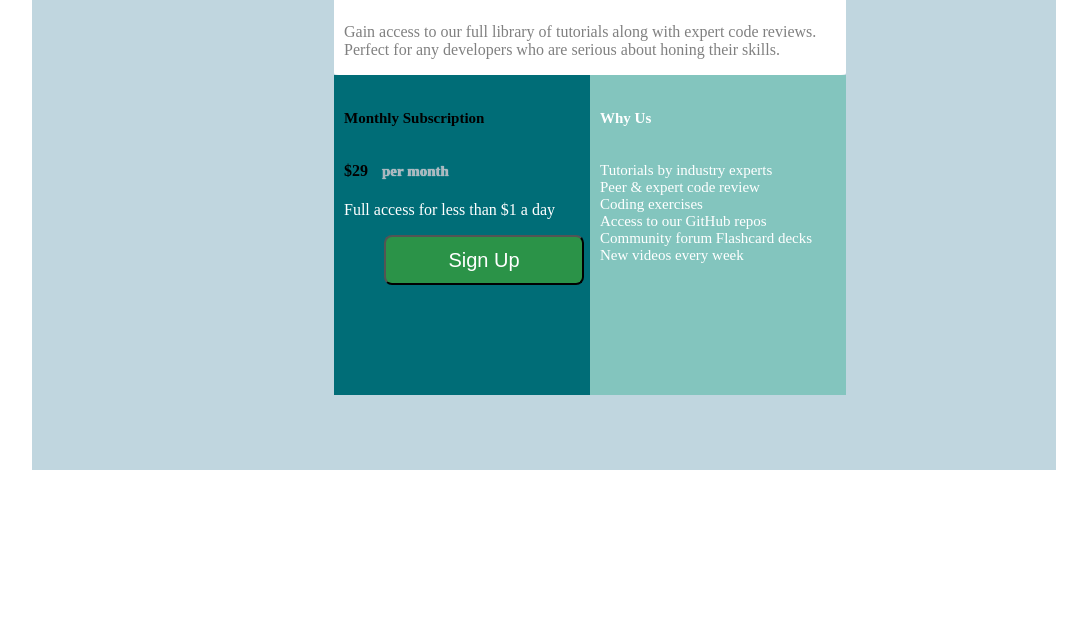
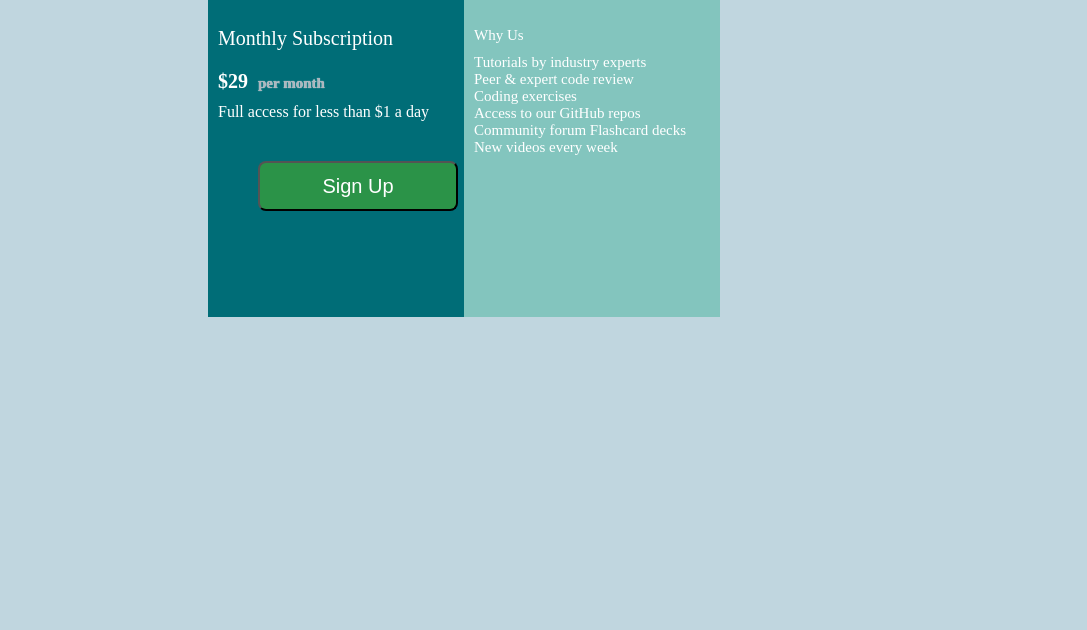
Before and after one commit to uzma0/price-component, a plain HTML site: page index.html in a window 1280 px wide. Shown: the part 270-900 px from the top of the page, without its empty margins (176-1263 px from the left). Before the commit the page ends 800 px from the top, so only its background shows below. Drawn offline with Linux system fonts and the light colour scheme.

Commit message:
First commit

```diff
--- a/app.css
+++ b/app.css
@@ -1,23 +1,23 @@
 * {
   box-sizing: border-box;
+  margin: 0;
+  padding: 0;
+}
+body {
+  background-color: #c0d6df;
 }
 
 #container {
-  height: 80vh;
-  width: 80vw;
+  height: 100vh;
+  width: 100vw;
   background-color: #c0d6df;
-  margin-top: 100px;
-  margin-left: 200px;
-  border: #c0d6df 2px solid;
 }
-.flexcontainer {
-  /* border: 3px solid red;
-  border-radius: 50px; */
+#flexcontainer {
   display: flex;
   flex-flow: row wrap;
+  margin: auto;
+  margin-top: 100px;
   width: 40vw;
-  margin-left: 300px;
-  margin-top: 50px;
 }
 
 #c1 {
@@ -30,6 +30,8 @@
 p {
   color: gray;
   margin-left: 10px;
+  padding-bottom: 40px;
+  padding-top: 10px;
 }
 #c2 {
   /* border: 3px solid rebeccapurple; */
@@ -48,16 +50,20 @@ h1 {
   color: #2a9d8f;
   font-size: 30px;
   margin-left: 10px;
+  padding-bottom: 10px;
+  padding-top: 10px;
 }
 h6 {
   font-size: 15px;
   margin-left: 10px;
+
+  padding-top: 10px;
 }
 #blur {
   font-size: 15px;
   color: #adb5bd;
   text-shadow: 0 0 1px #fff;
-  margin-left: 10px;
+  margin-left: 5px;
 }
 #second {
   color: #fff;
@@ -79,4 +85,40 @@ button {
 }
 h4 {
   margin-left: 10px;
+  color: #fff;
+  margin-top: 20px;
+  font-size: 20px;
 }
+.second {
+  color: #fff;
+  font-size: 20px;
+  font-weight: 100;
+  margin-top: 20px;
+}
+#heading-third {
+  margin-top: 20px;
+  font-weight: lighter;
+}
+@media screen and (max-width: 1250px) {
+  button {
+    width: 120px;
+
+    margin-left: 15px;
+  }
+}
+
+@media screen and (max-width: 1250px) {
+  #c1 {
+    width: 30px;
+  }
+}
+@media screen and (max-width: 1250px) {
+  h1 {
+    font-size: 27px;
+  }
+}
+@media screen and (max-width: 375px) {
+  #container {
+    margin-top: -100px;
+  }
+}
--- a/index.html
+++ b/index.html
@@ -9,7 +9,7 @@
   </head>
   <body>
     <div id="container">
-      <div class="flexcontainer">
+      <div id="flexcontainer">
         <div id="c1">
           <h1>Join Our Community</h1>
           <h6>30-day,hassel-free money back guarantee</h6>
@@ -20,14 +20,14 @@
           </p>
         </div>
         <div id="c2">
-          <h6>Monthly Subscription</h6>
+          <h6 class="second">Monthly Subscription</h6>
           <h4>$29 <span id="blur">per month</span></h4>
           <p id="second">Full access for less than $1 a day</p>
 
           <button>Sign Up</button>
         </div>
         <div id="c3">
-          <h6>Why Us</h6>
+          <h6 id="heading-third">Why Us</h6>
           <p id="third">
             Tutorials by industry experts<br />
             Peer & expert code review<br />
```
